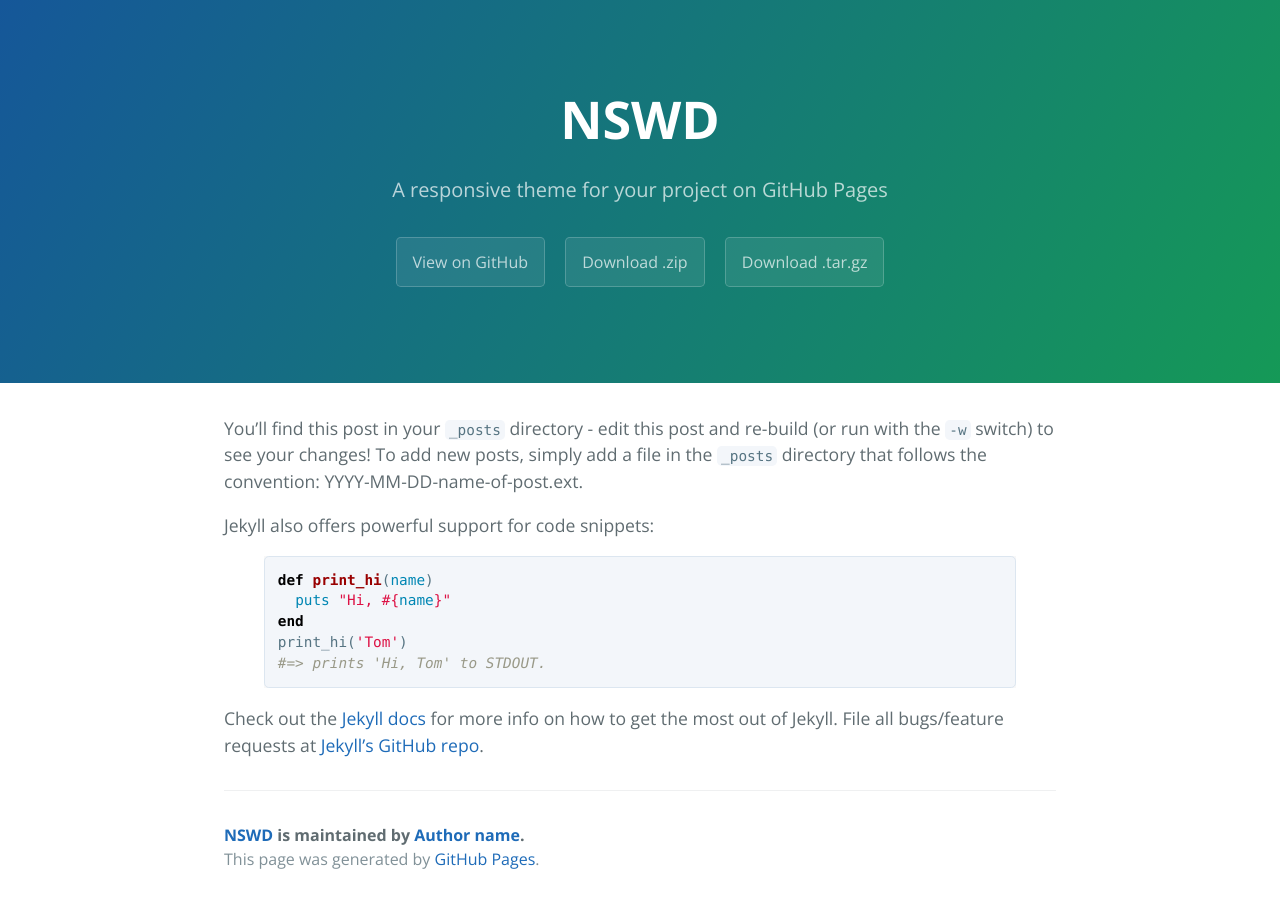
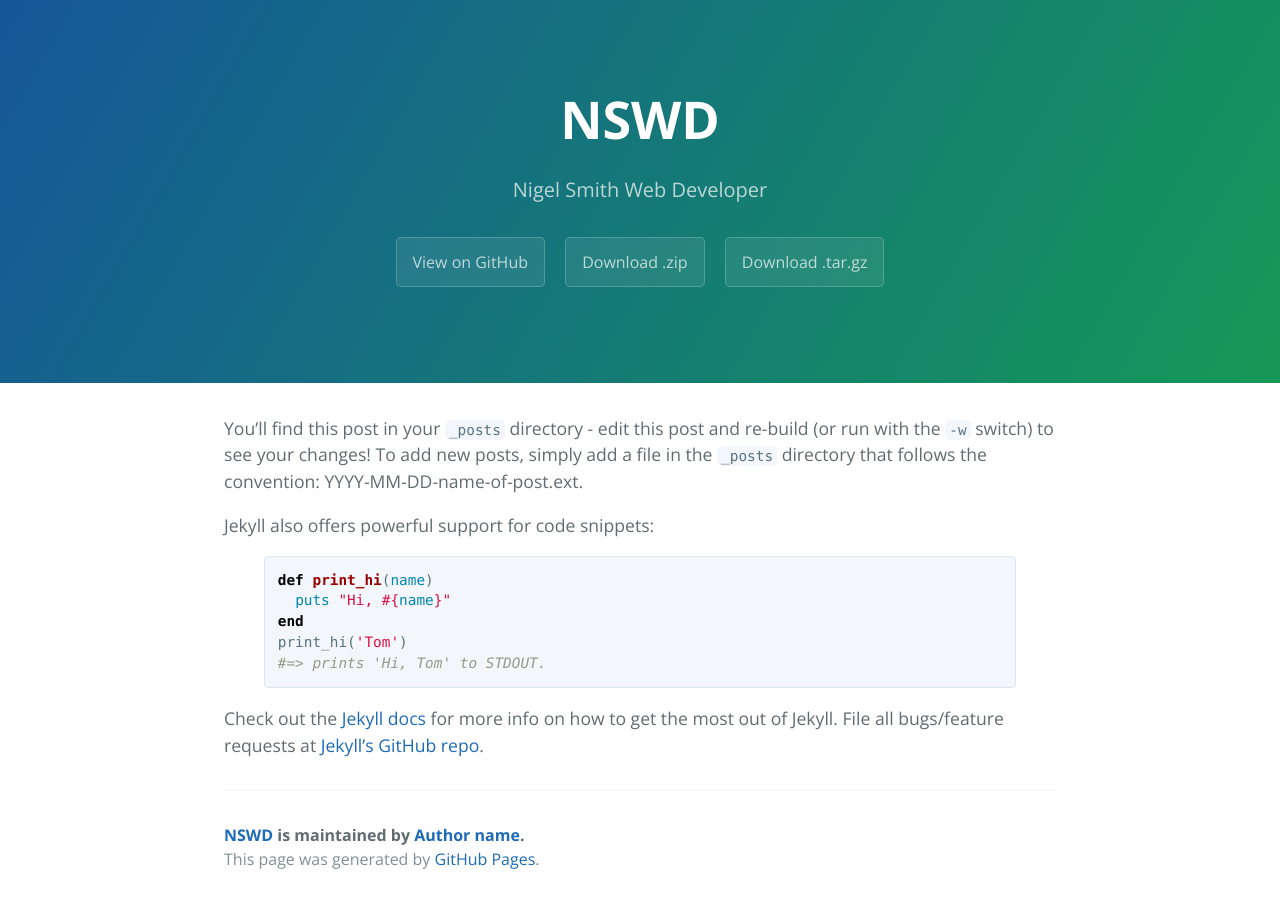
Before and after one commit to camerontok715/camerontok715.github.io, a Jekyll site: the page built from _posts/2016-02-12-sample-content.markdown, in a window 1280 px wide. Built offline with Jekyll 4.4.1, drawn with Linux system fonts in a browser that asks for light colours.

Commit message:
Update _config.yml

```diff
--- a/_config.yml
+++ b/_config.yml
@@ -1,6 +1,6 @@
 # Setup
 title:        NSWD
-tagline:      A responsive theme for your project on GitHub Pages
+tagline:     Nigel Smith Web Developer
 baseurl:      ""
 paginate:     1
 locale:       "en"
```
